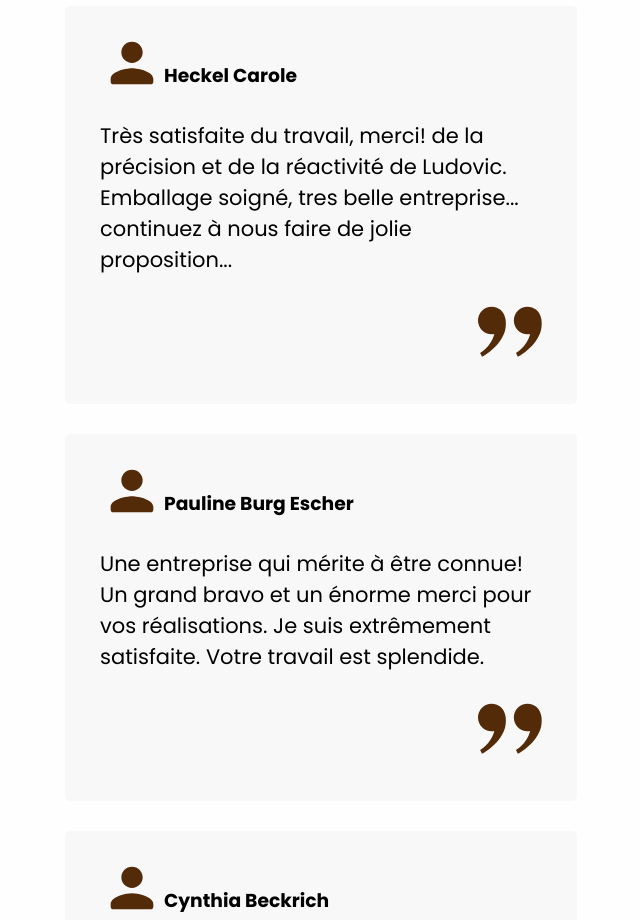
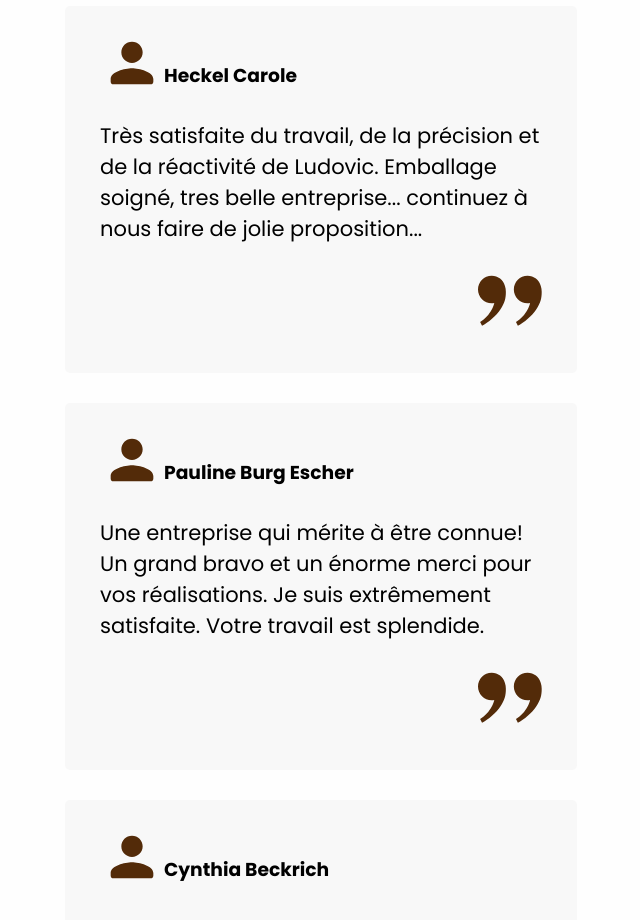
Before and after one commit to ladansedesdetails/ladansedesdetails.github.io, a website: page index.html in a window 1280 px wide. Shown: the part 3960-4880 px from the top of the page, without its empty margins (319-959 px from the left). Drawn offline with Linux system fonts and the light colour scheme; a web font is replaced by a local one.

Commit message:
Update index.html

```diff
--- a/index.html
+++ b/index.html
@@ -206,7 +206,7 @@
                                 </svg>
                                 <h3>Heckel Carole</h3>
                             </div>
-                            <p>Très satisfaite du travail, merci! de la précision et de la réactivité de Ludovic.
+                            <p>Très satisfaite du travail, de la précision et de la réactivité de Ludovic.
                                 Emballage soigné, tres belle entreprise... continuez à nous faire de jolie proposition...</p>
                             <div class="apo">
                                 <svg width="122" height="96" viewBox="0 0 122 96" fill="none"
```
